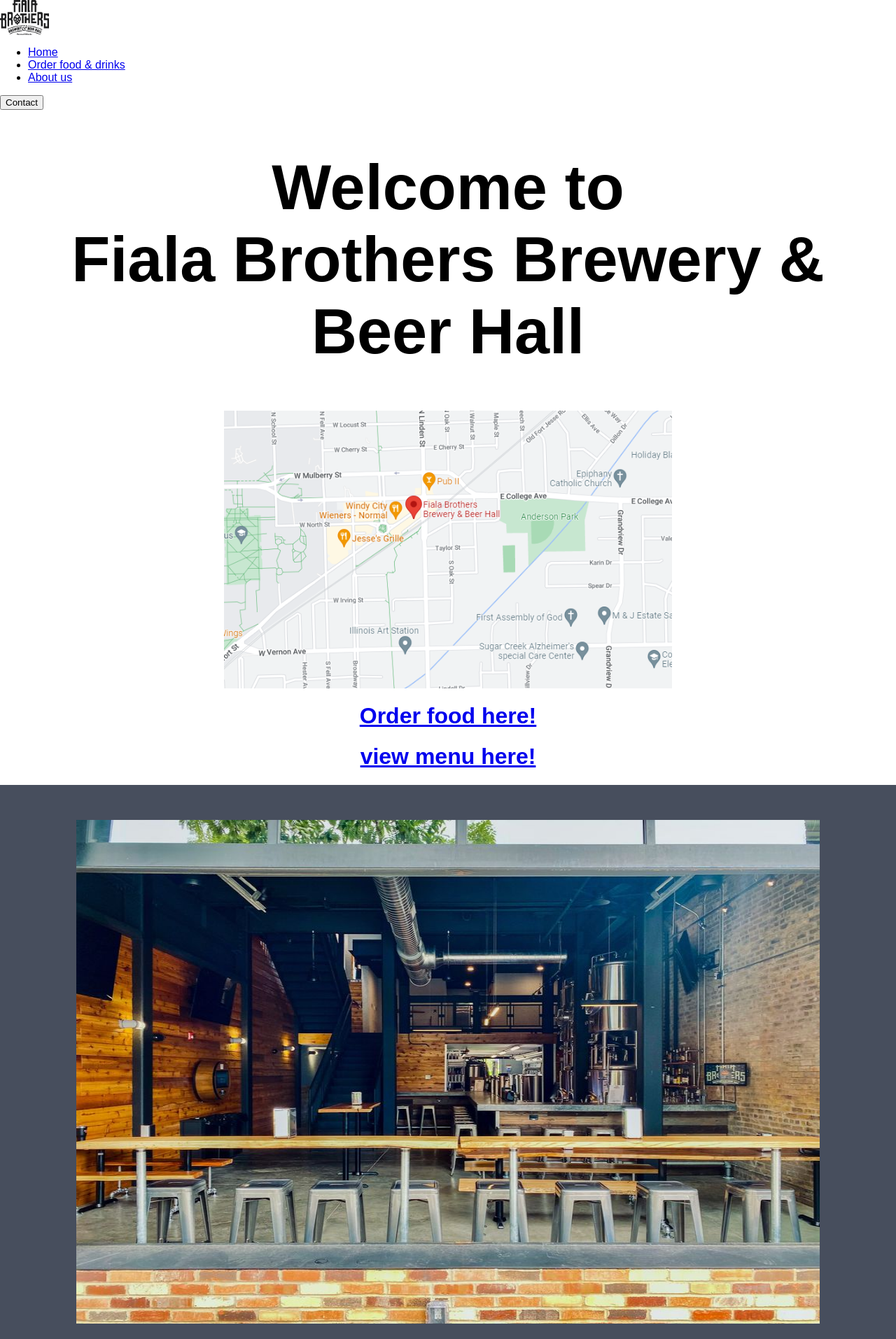
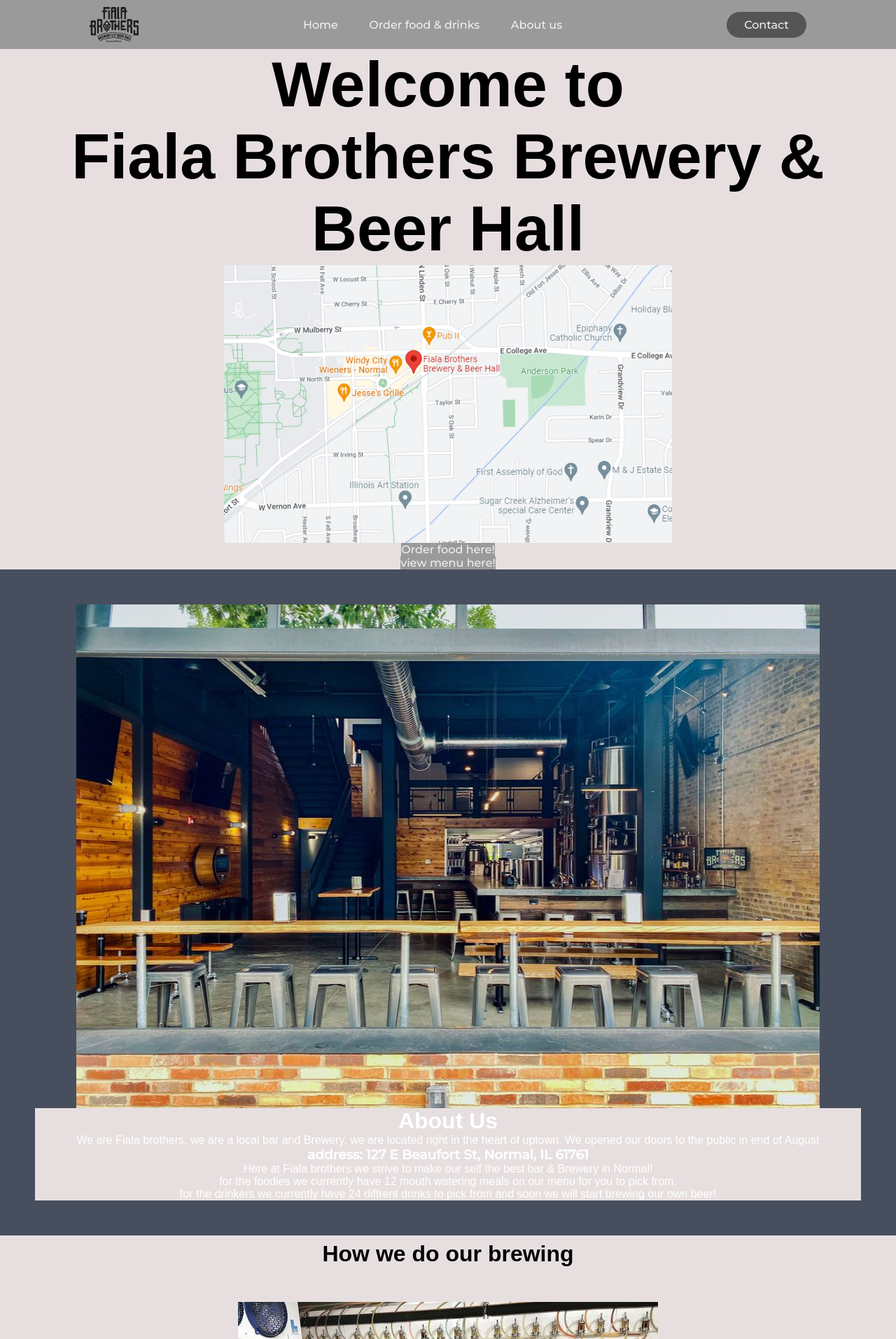
Before and after one commit to niranma/Fiala, a PHP site: page / in a window 1280 px wide. Shown: the top 1914 px of the page at 70% size. Run offline with PHP 8.4, Linux system fonts and the light colour scheme.

Commit message:
Add files via upload

```diff
--- a/style.css
+++ b/style.css
@@ -1,6 +1,69 @@
+@import url('https://fonts.googleapis.com/css2?family=Montserrat:wght@500&display=swap');
+
+
+
+* {
+  box-sizing: border-box;
+  margin: 0;
+  padding: 0;
+  background-color: #e7dfdf;
+}
+li, a, button {
+  background-color: #9b9a9a;
+  font-family: "Montserrat", sans-serif;
+  font-weight: 500;
+  font-size: 16px;
+  color: #edf0f1;
+  text-decoration: none;
+}
+
+header {
+  background-color: #9b9a9a;
+  display: flex;
+  justify-content: space-between;
+  align-items: center;
+  padding: 10px 10%;
+}
+
+.logo {
+  background-color: #9b9a9a;
+  cursor: pointer;
+}
+
 body {
   font-family: Arial, Helvetica, sans-serif;
   margin: 0;
+}
+
+.nav__links {
+  background-color: #9b9a9a;
+  list-style: none;
+}
+
+.nav__links li {
+  display: inline-block;
+  padding: 0px 20px;
+}
+
+.nav__links li a {
+  transition: all 0.3s ease 0s;
+}
+
+.nav__links li a:hover {
+  color: #282c34;
+}
+
+button {
+  padding: 9px 25px;
+  background-color: #555;
+  border: none;
+  border-radius: 50px;
+  cursor: pointer;
+  transition: all 0.3s ease 0s;
+}
+
+button:hover {
+  background-color: #282c34;
 }
 
 html {
```
